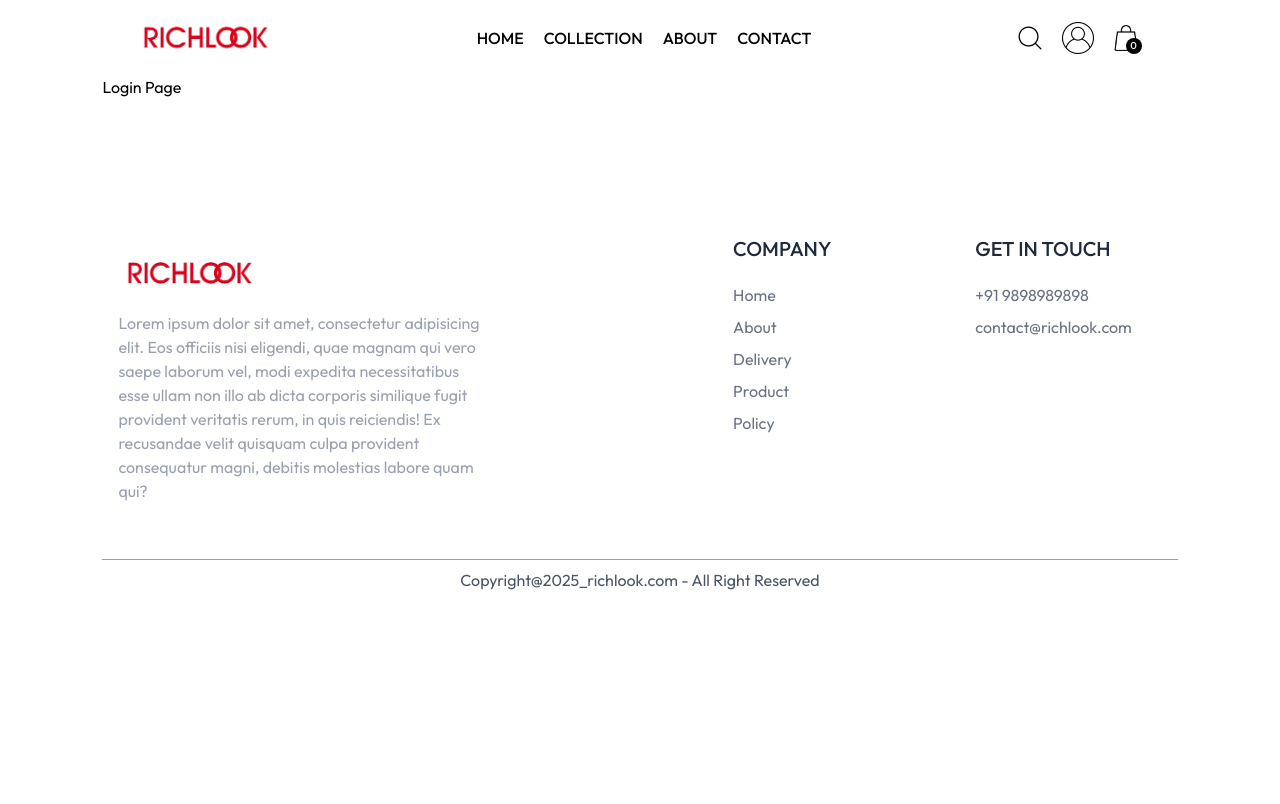
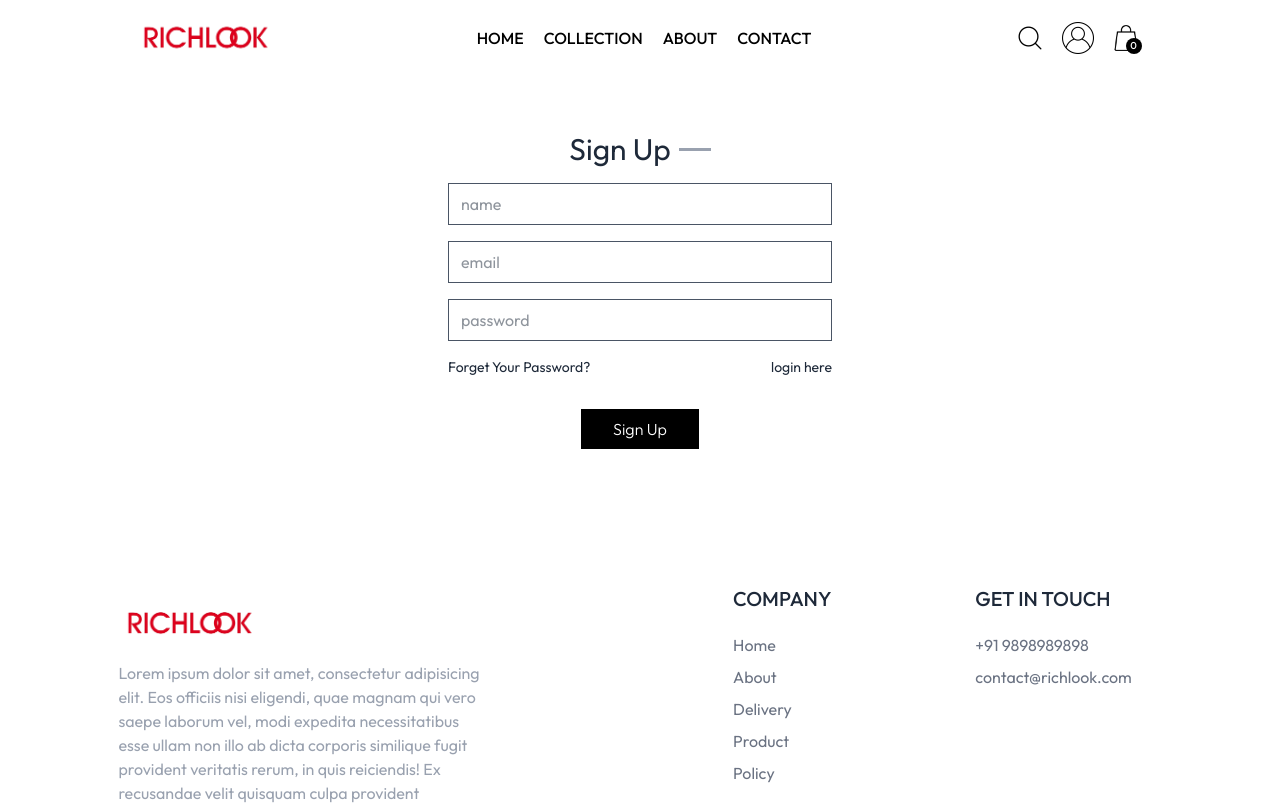
Before and after one commit to erkrishnapandit/e-com-app, a React (Vite) app in the folder frontend/: page /login in a window 1280 px wide. Shown: the top 804 px of the page. Built offline with nearby package versions, Linux system fonts and the light colour scheme.

Commit message:
login page created successfully

```diff
--- a/frontend/src/components/Navbar.jsx
+++ b/frontend/src/components/Navbar.jsx
@@ -40,7 +40,9 @@ const Navbar = ()=>{
             <div className='flex  items-center flex-row gap-2'>
                 <img onClick={()=>setShowSearch(true)} src={assets.search_icon} className='w-10 min-w-6 p-1 cursor-pointer' alt="search_icon" />
                 <div className='group relative'>
-                    <img src={assets.user_icon} className='w-10 min-w-6 p-1 cursor-pointer' alt="user_icon" />
+                    <Link to='./login'>
+                        <img src={assets.user_icon} className='w-10 min-w-6 p-1 cursor-pointer' alt="user_icon" />
+                    </Link>
                     <div className='group-hover:block hidden absolute dropdown-menu right-0 pt-1'>
                         <div className='flex flex-col gap-1 w-36 py-3 px-5 bg-slate-300 rounded'>
                             <p className='cursor-pointer'>My Profile</p>
--- a/frontend/src/pages/Login.jsx
+++ b/frontend/src/pages/Login.jsx
@@ -1,10 +1,29 @@
-import React from 'react';
+import React, {useState} from 'react';
 
 const Login = ()=>{
+    const [currentState, setCurrentState] = useState('Sign Up');
+
+    const onSubmitHandler = async(e)=>{
+        e.preventDefault();
+    }
+
     return (
-        <div>
-            <h1>Login Page</h1>
-        </div>
+        <form onSubmit={onSubmitHandler} className='flex flex-col gap-4 items-center w-[90%] m-auto sm:max-w-96 mt-14 text-gray-800 '>
+            <div className='inline-flex gap-2 item-center'>
+                <p className='text-3xl'>{currentState}</p>
+                <hr className='border-none my-auto h-[2.5px] bg-gray-400 w-8'/>
+            </div>
+            {currentState === 'Login'?'':<input className='w-full px-3 py-2 border border-gray-600' type="name" placeholder='name' required />}
+            <input className='w-full px-3 py-2 border border-gray-600' type="email" placeholder='email' required />
+            <input className='w-full px-3 py-2 border border-gray-600' type="password" placeholder='password' required />
+            <div className='flex w-full justify-between text-sm'>
+                <p className='cursor-pointer'>Forget Your Password? </p>
+                {currentState === 'Login'
+                ? <p onClick={()=>setCurrentState('Sign Up')} className='cursor-pointer'>Create Account</p>
+                : <p onClick={()=>setCurrentState('Login')} className='cursor-pointer'>login here</p>}
+            </div>
+            <button className='cursor-pointer bg-black text-white px-8 py-2 font-light mt-4'>{currentState === 'Login'? 'Sign In' : 'Sign Up'}</button>
+        </form>
     )
 }
 
```
